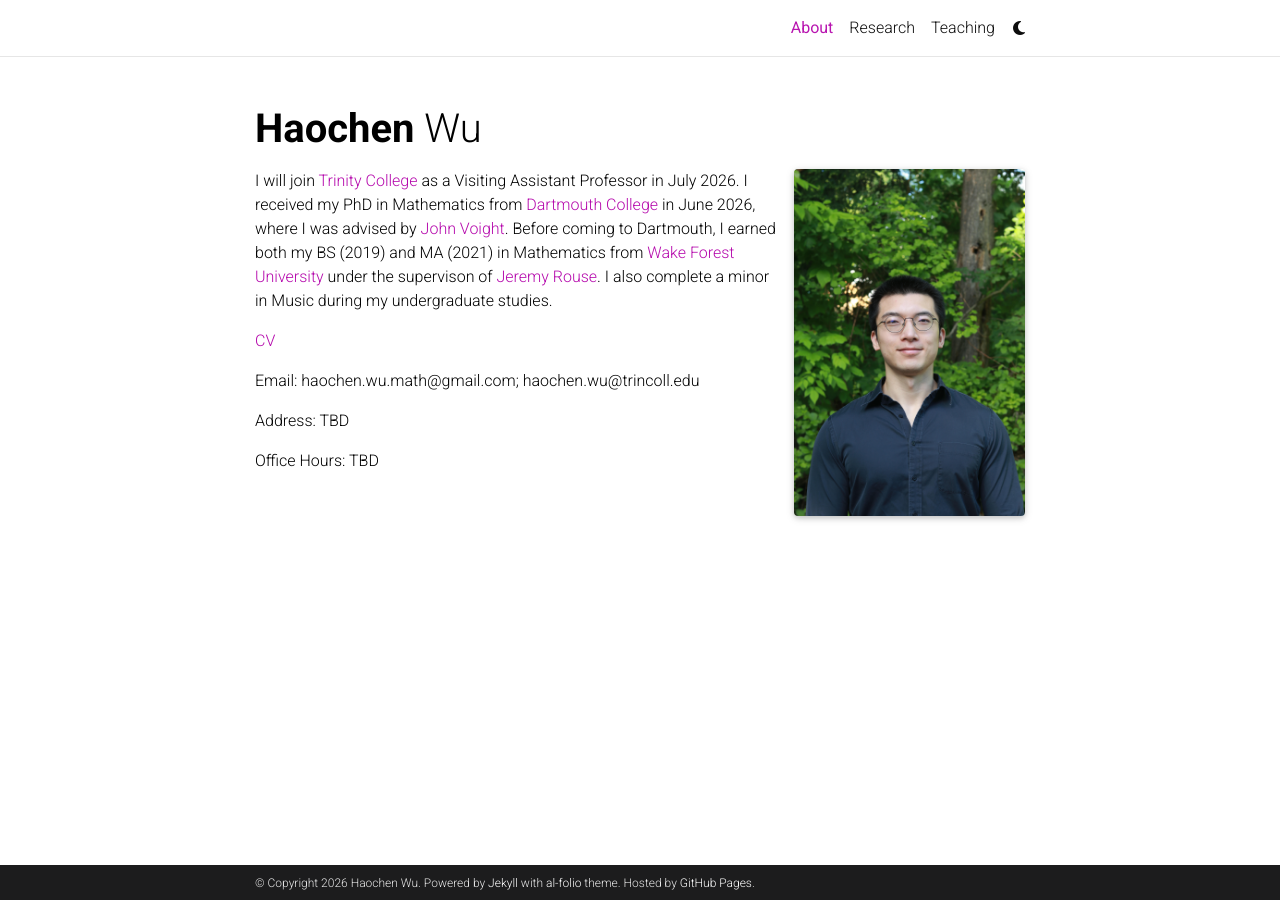
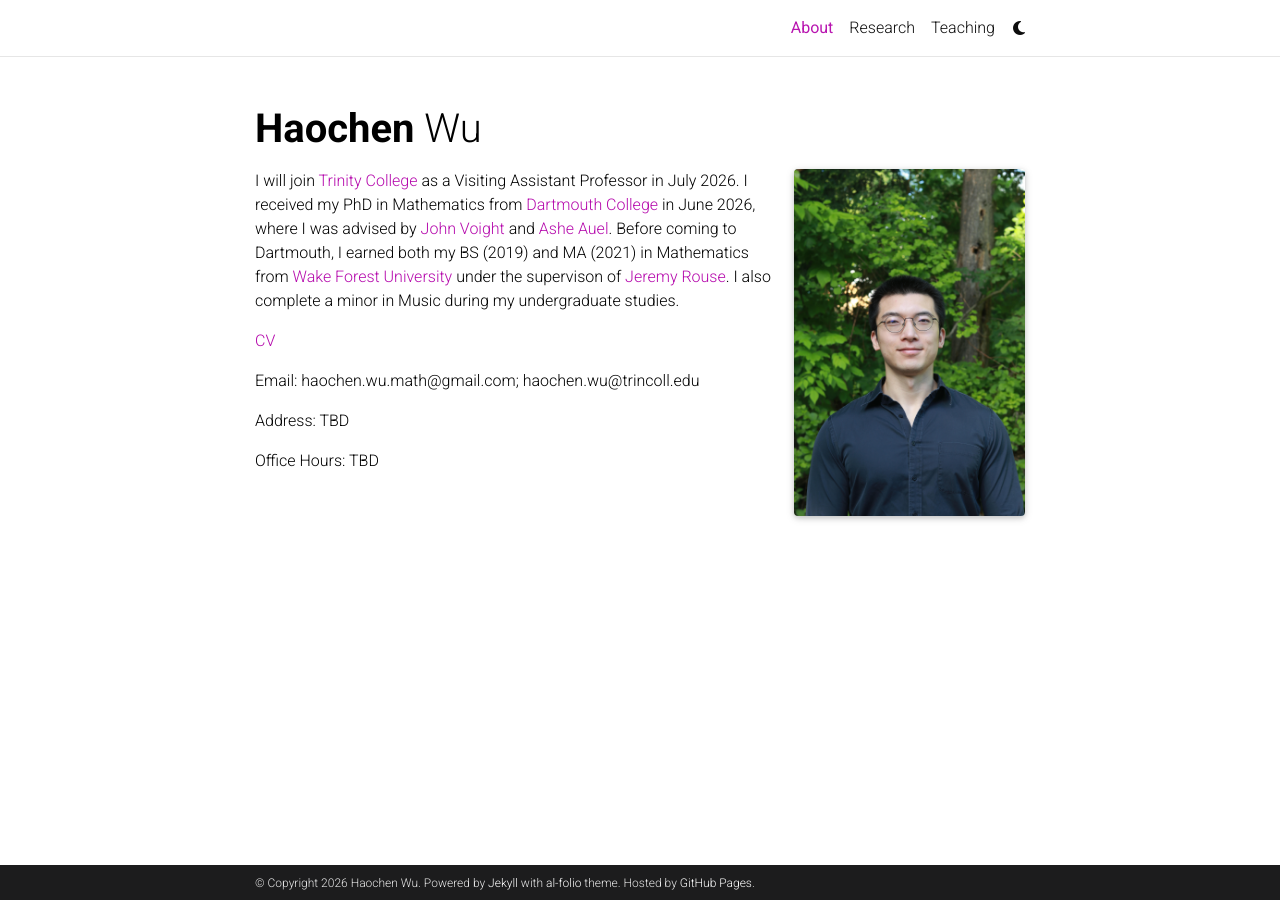
Before and after one commit to haochenwumath/haochenwumath.github.io, a Jekyll site: the page built from _pages/about.md, in a window 1280 px wide. Built offline with Jekyll 4.4.1, drawn with Linux system fonts in a browser that asks for light colours; full-size pictures stand in for the smaller copies a plugin makes; comment, search, counter and statistics services are not loaded; a style sheet for code colours, icons or effects is not loaded.

Commit message:
Update about.md

```diff
--- a/_pages/about.md
+++ b/_pages/about.md
@@ -15,7 +15,7 @@
 social: false  # includes social icons at the bottom of the page
 ---
 
-I will join <a href="https://www.trincoll.edu/">Trinity College</a> as a Visiting Assistant Professor in July 2026. I received my PhD in Mathematics from <a href="https://home.dartmouth.edu/">Dartmouth College</a> in June 2026, where I was advised by <a href="https://jvoight.github.io/">John Voight</a>. Before coming to Dartmouth, I earned both my BS (2019) and MA (2021) in Mathematics from <a href="https://www.wfu.edu/">Wake Forest University</a> under the supervison of <a href="https://users.wfu.edu/rouseja/">Jeremy Rouse</a>. I also complete a minor in Music during my undergraduate studies.
+I will join <a href="https://www.trincoll.edu/">Trinity College</a> as a Visiting Assistant Professor in July 2026. I received my PhD in Mathematics from <a href="https://home.dartmouth.edu/">Dartmouth College</a> in June 2026, where I was advised by <a href="https://jvoight.github.io/">John Voight</a> and <a href="https://math.dartmouth.edu/~auel/">Ashe Auel</a>. Before coming to Dartmouth, I earned both my BS (2019) and MA (2021) in Mathematics from <a href="https://www.wfu.edu/">Wake Forest University</a> under the supervison of <a href="https://users.wfu.edu/rouseja/">Jeremy Rouse</a>. I also complete a minor in Music during my undergraduate studies.
 
 <a href="/assets/pdf/CV_Haochen_Wu.pdf" target="_blank" rel="noopener">CV</a>
 
```
